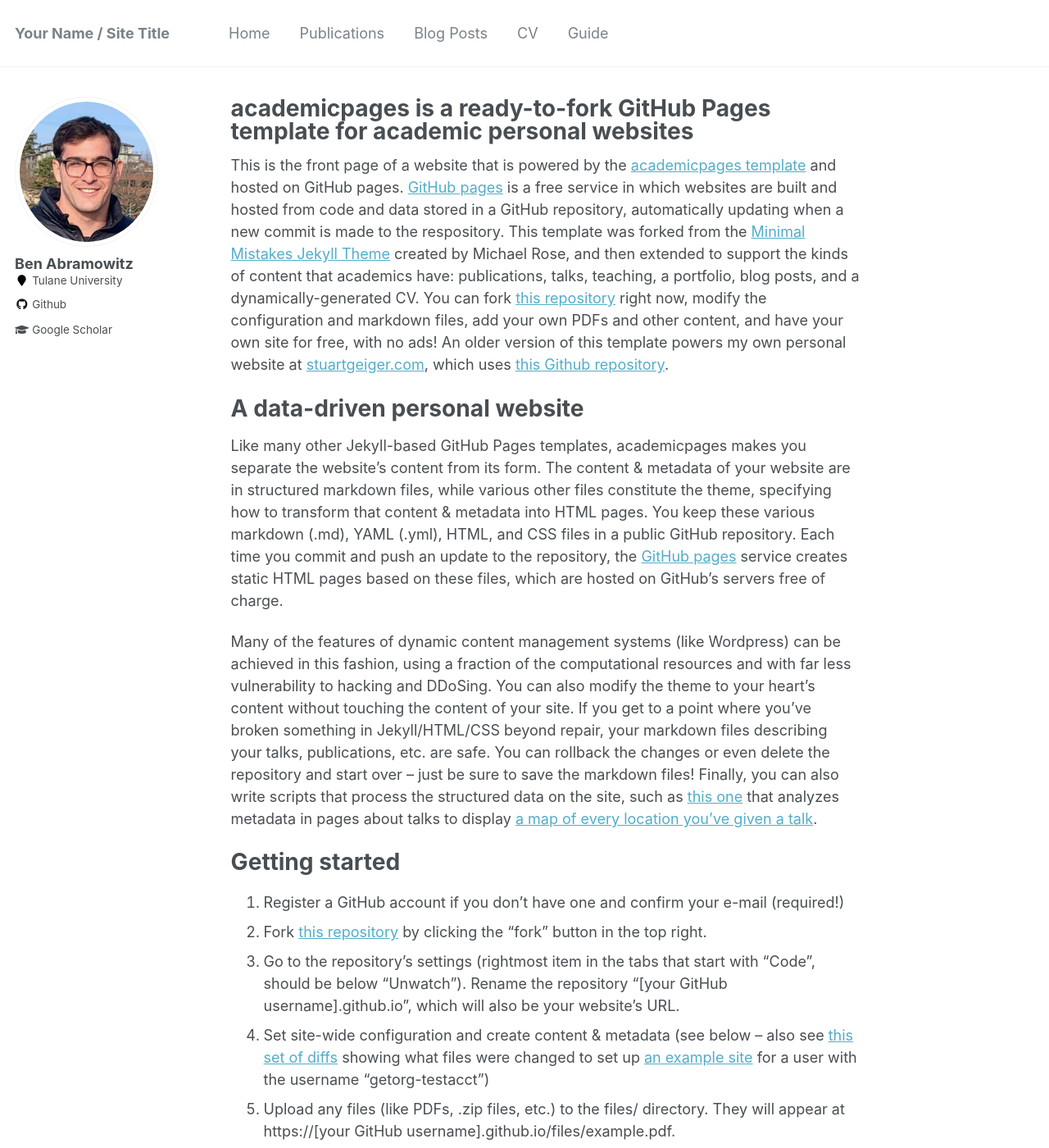
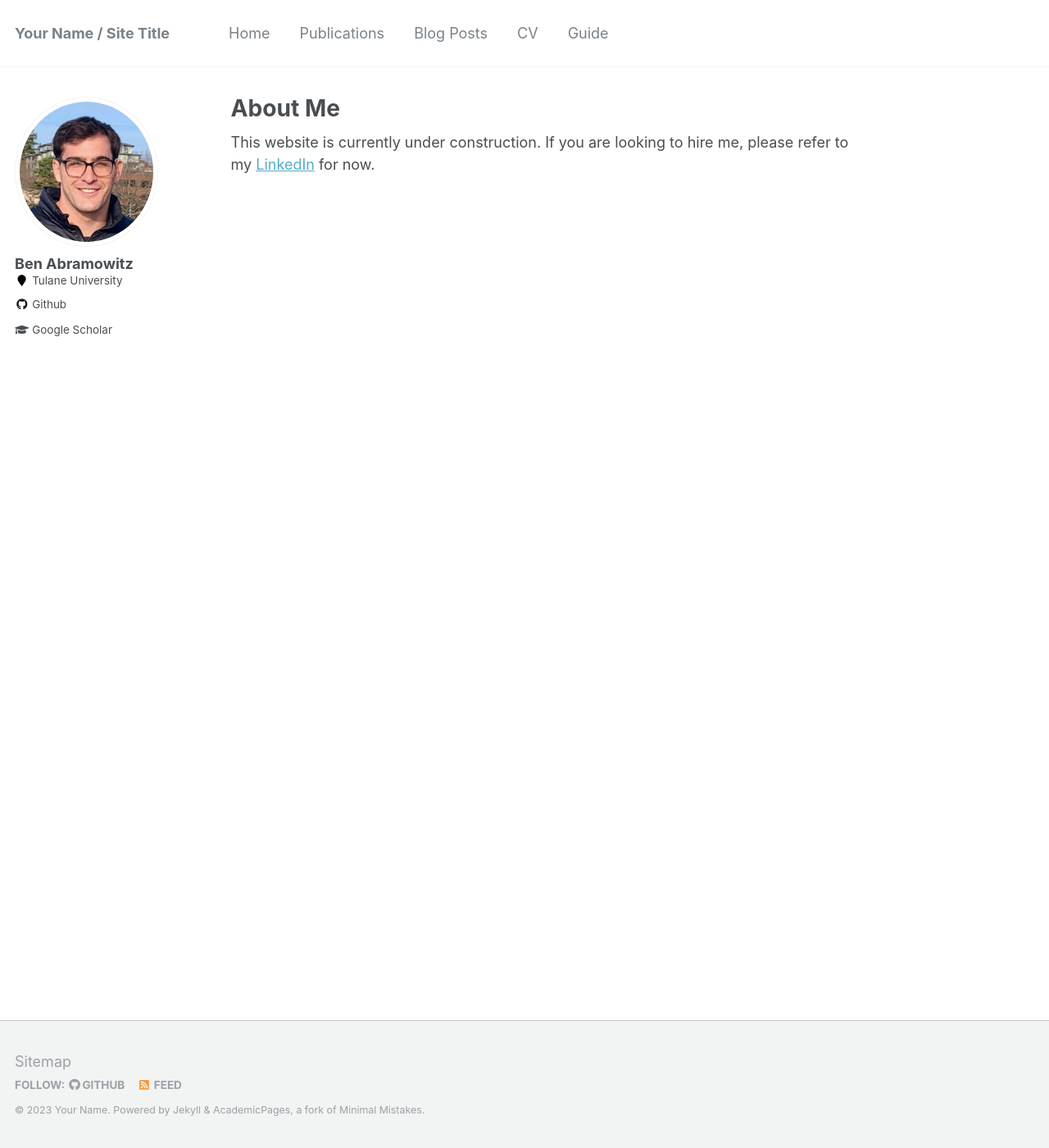
Before and after one commit to BenAbramowitz/BenAbramowitz.github.io, a Jekyll site: the page built from _pages/about.md, in a window 1280 px wide and 1400 px high. Shown: the whole window at 82% size. Built offline with Jekyll 4.4.1, drawn with Linux system fonts in a browser that asks for light colours; some of the changed text lies outside the part shown.

Commit message:
Update about.md
Remove content to show that the website is under construction and redirect to LinkedIn for now

```diff
--- a/_pages/about.md
+++ b/_pages/about.md
@@ -1,6 +1,6 @@
 ---
 permalink: /
-title: "academicpages is a ready-to-fork GitHub Pages template for academic personal websites"
+title: "About Me"
 excerpt: "About me"
 author_profile: true
 redirect_from:
@@ -8,7 +8,13 @@ redirect_from:
   - /about.html
 ---
 
+This website is currently under construction. If you are looking to hire me, please refer to my [LinkedIn](https://www.linkedin.com/in/benjabramowitz/) for now.
+
+
+
+<!---
 This is the front page of a website that is powered by the [academicpages template](https://github.com/academicpages/academicpages.github.io) and hosted on GitHub pages. [GitHub pages](https://pages.github.com) is a free service in which websites are built and hosted from code and data stored in a GitHub repository, automatically updating when a new commit is made to the respository. This template was forked from the [Minimal Mistakes Jekyll Theme](https://mmistakes.github.io/minimal-mistakes/) created by Michael Rose, and then extended to support the kinds of content that academics have: publications, talks, teaching, a portfolio, blog posts, and a dynamically-generated CV. You can fork [this repository](https://github.com/academicpages/academicpages.github.io) right now, modify the configuration and markdown files, add your own PDFs and other content, and have your own site for free, with no ads! An older version of this template powers my own personal website at [stuartgeiger.com](http://stuartgeiger.com), which uses [this Github repository](https://github.com/staeiou/staeiou.github.io).
+
 
 A data-driven personal website
 ======
@@ -48,3 +54,5 @@ Example: editing a markdown file for a talk
 For more info
 ------
 More info about configuring academicpages can be found in [the guide](https://academicpages.github.io/markdown/). The [guides for the Minimal Mistakes theme](https://mmistakes.github.io/minimal-mistakes/docs/configuration/) (which this theme was forked from) might also be helpful.
+
+--->
```
